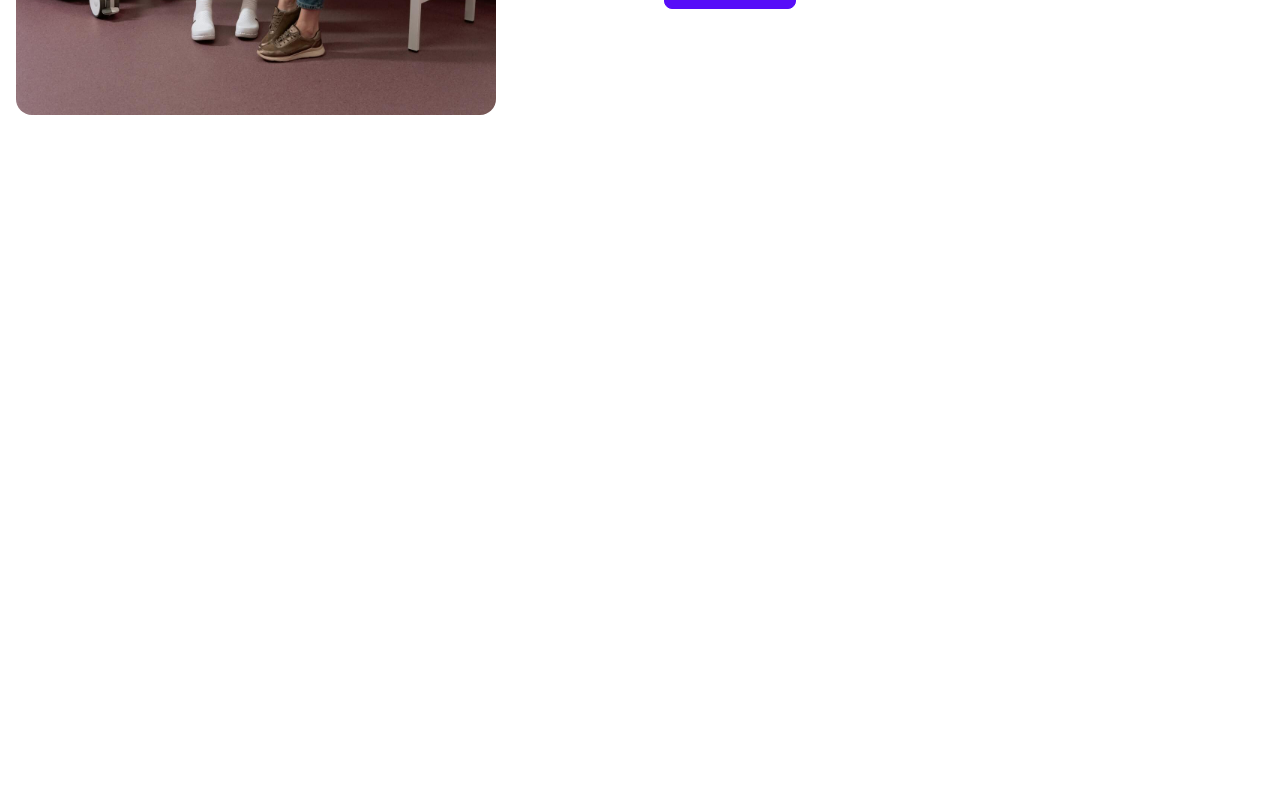
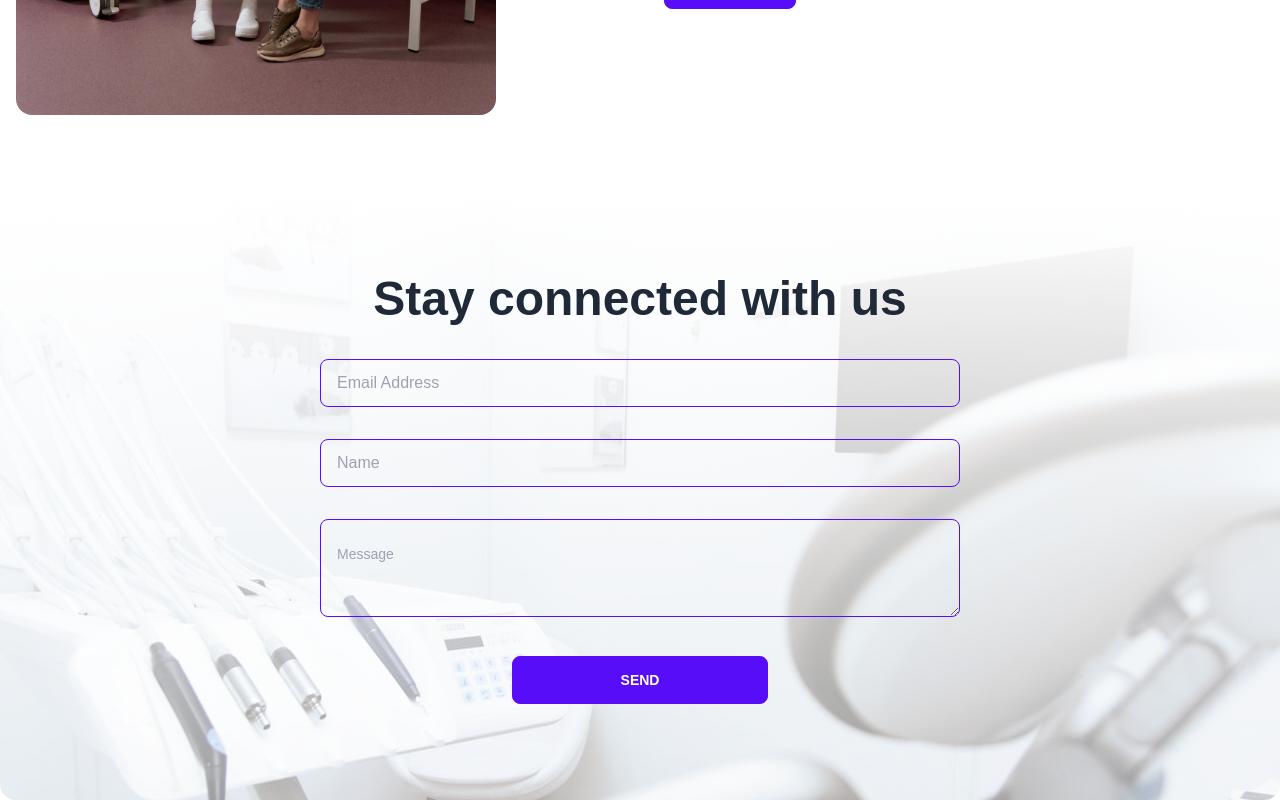
Before and after one commit to devmhimran/care-aid, a React (Create React App) app in the folder care-aid/: page / in a window 1280 px wide. Shown: the part 2143-2943 px from the top of the page. Before the commit the page ends 2338 px from the top, so only its background shows below. Built offline with nearby package versions, Linux system fonts and the light colour scheme.

Commit message:
Added Contact Us Section

```diff
--- a/care-aid/src/component/Home/Home.js
+++ b/care-aid/src/component/Home/Home.js
@@ -4,6 +4,7 @@ import Hero from '../Shared/Hero';
 import CareAidInfo from '../Shared/CareAidInfo';
 import InfoSection from '../Shared/InfoSection';
 import OurService from '../Shared/OurService';
+import ContactUs from '../Shared/ContactUs';
 
 const Home = () => {
     return (
@@ -12,6 +13,7 @@ const Home = () => {
             <CareAidInfo></CareAidInfo>
             <OurService></OurService>
             <InfoSection></InfoSection>
+            <ContactUs></ContactUs>
         </div>
     );
 };
--- /dev/null
+++ b/care-aid/src/component/Shared/ContactUs.js
@@ -0,0 +1,37 @@
+import React from 'react';
+import contactUs from '../../Assets/care-aid-09.jpg';
+
+const ContactUs = () => {
+    return (
+        <div style={
+            {
+                background: `linear-gradient(0deg, rgba(255, 255, 255, 0.6), rgba(255, 255, 255, 1.2)), url(${contactUs})`,
+                backgroundRepeat: 'no-repeat',
+                backgroundSize: '100%'
+            }
+        } className='contact__use rounded-2xl py-16 lg:py-20'>
+            <div className="container">
+                <div className="contact__us__heading">
+                    <h1 className='font-bold text-4xl lg:text-5xl text-center mb-5'>Stay connected with us</h1>
+                </div>
+                <form className='mx-auto'>
+                    <div className="contact__input w-6/12 mx-auto py-4">
+                        <input type="text" placeholder="Email Address" class="input input-bordered input-primary w-full bg-transparent" />
+                    </div>
+                    <div className="contact__input w-6/12 w-6/12 mx-auto py-4">
+                        <input type="text" placeholder="Name" class="input input-bordered input-primary w-full bg-transparent" />
+                    </div>
+                    <div className="contact__input w-6/12 w-6/12 mx-auto py-4">
+                        <textarea class="textarea w-full textarea-primary py-5 bg-transparent" placeholder="Message"></textarea>
+                    </div>
+                    <div className="contact__input w-6/12 w-6/12 mx-auto py-4 text-center">
+                        <button className="btn btn-primary btn-wide">Send</button>
+                    </div>
+
+                </form>
+            </div>
+        </div>
+    );
+};
+
+export default ContactUs;
```
Also changed, not shown: care-aid/src/Assets/care-aid-09.jpg (added).
